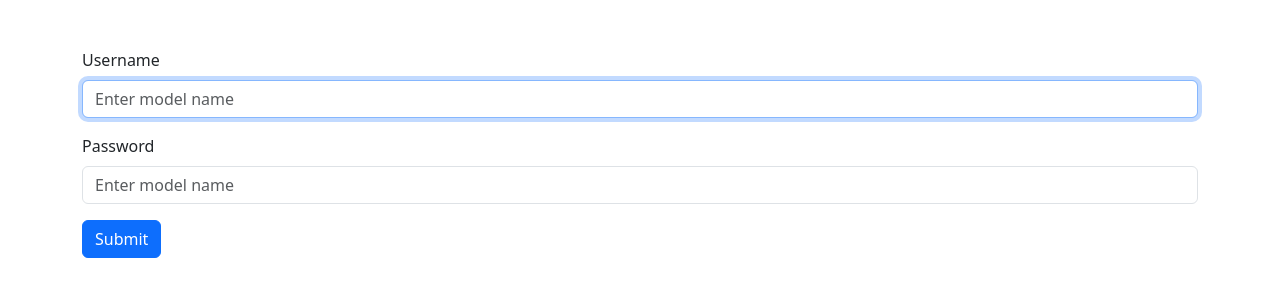
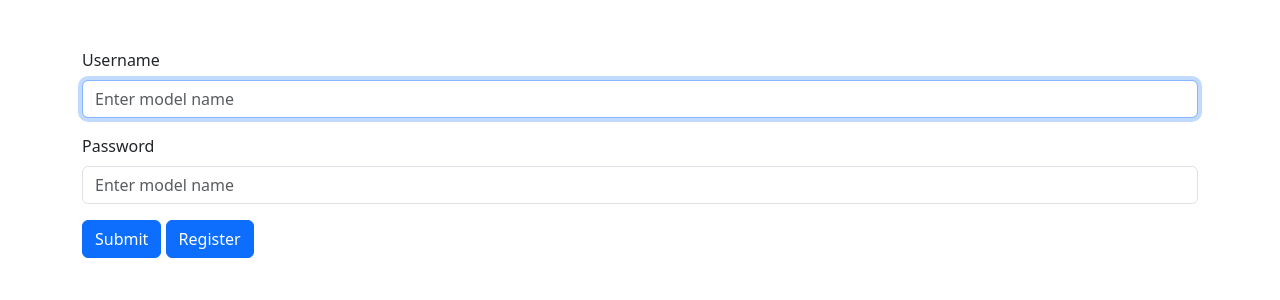
Before and after one commit to VMRadev/FitnessStats, a Django app: page /accounts/login/ in a window 1280 px wide. Shown: the part 56-356 px from the top of the page. Run offline with Django 5.2, Linux system fonts and the light colour scheme; parts of the project's set-up code (start-up, migrations or seed data) failed here and were passed over.

Commit message:
Added buttons on html of login and register

```diff
--- a/AutoHeaven/templates/registration/login.html
+++ b/AutoHeaven/templates/registration/login.html
@@ -17,6 +17,7 @@
                     {#                <div id="emailHelp" class="form-text">We'll never share your email with anyone else.</div>#}
                 </div>
                 <button type="submit" class="btn btn-primary">Submit</button>
+                <button type="button" class="btn btn-primary">Register</button>
             </form>
         </div>
     </div>
--- a/AutoHeaven/templates/registration/register.html
+++ b/AutoHeaven/templates/registration/register.html
@@ -39,4 +39,5 @@
         {% csrf_token %}
         {{ form }}
     <button type="submit">Register</button>
+    <button type="button">Login</button>
     </form>
```
Also changed, not shown: 1 other file.
